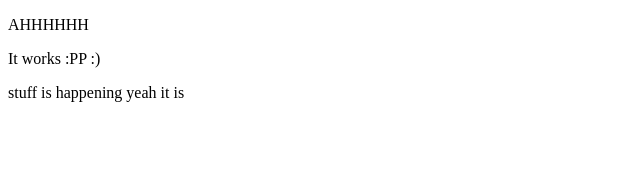
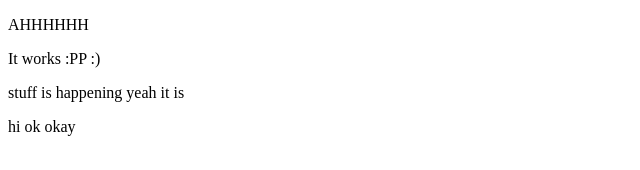
Before and after one commit to Xitlaly-P/photographyWebsite, a plain HTML site: page index.html in a window 1280 px wide. Shown: the full height of the page, 0-640 px from the left. Drawn offline with Linux system fonts and the light colour scheme.

Commit message:
Vinita's test 3

```diff
--- a/index.html
+++ b/index.html
@@ -4,5 +4,6 @@
 <p>AHHHHHH</p>
 <p>It works :PP :)</p>
 <p>stuff is happening yeah it is</p>
+<p>hi ok okay</p>
 </body>
 </html>
```
